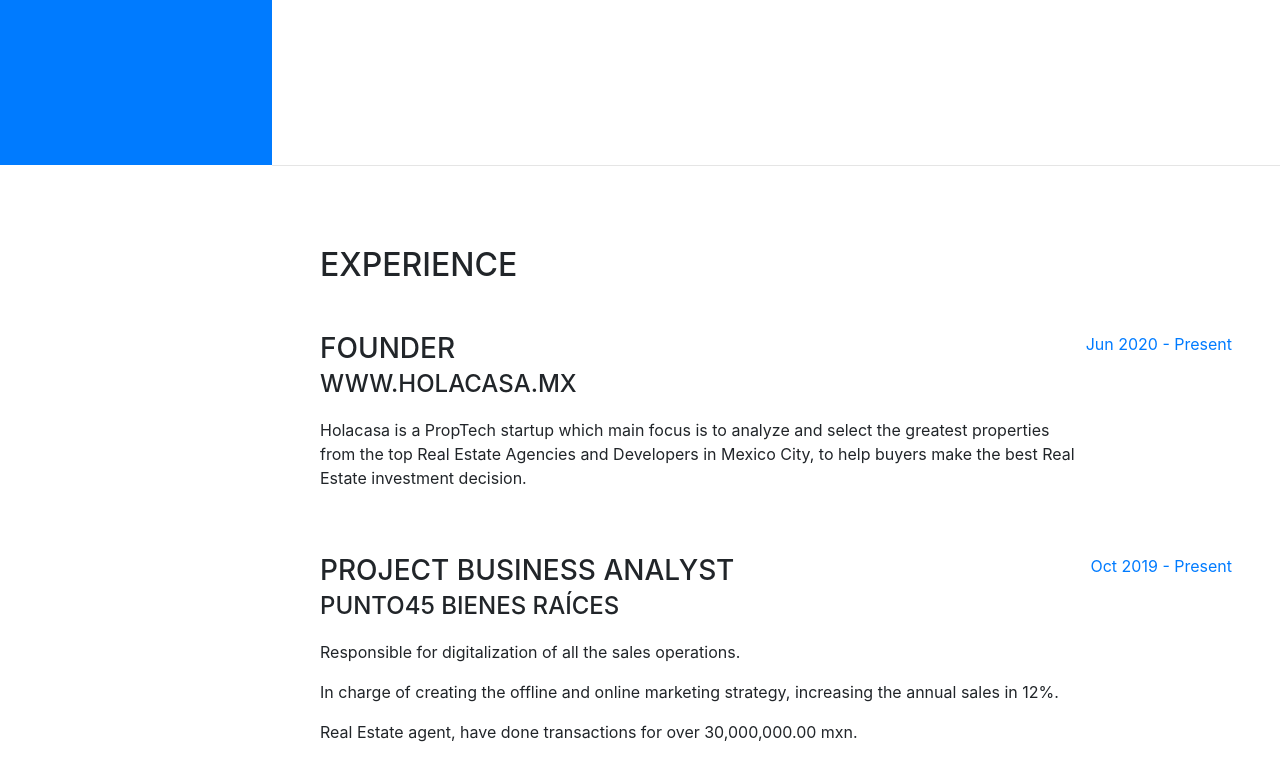
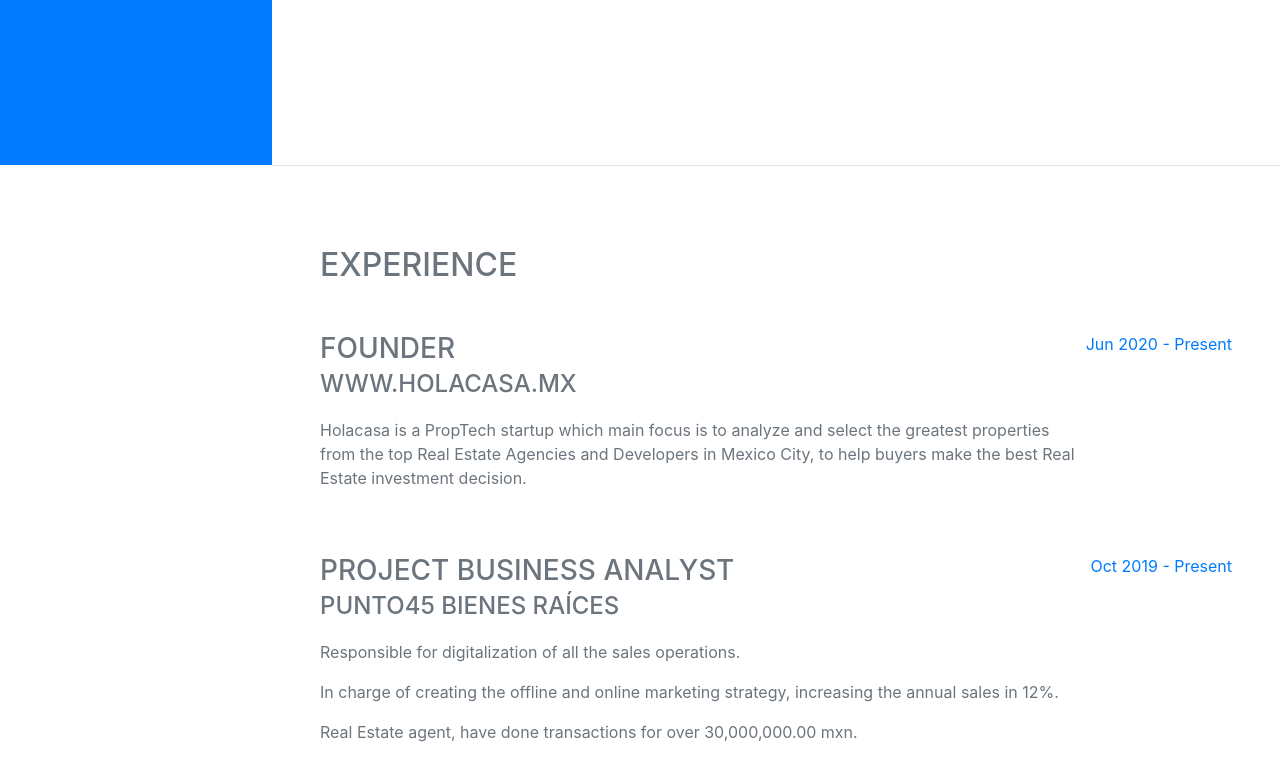
Before and after one commit to ericyanez/helllo, a plain HTML site: page index.html in a window 1280 px wide. Shown: the part 635-1392 px from the top of the page. Drawn offline with nearby package versions, Linux system fonts and the light colour scheme; a web font is replaced by a local one.

Commit message:
Update styles.css

```diff
--- a/css/styles.css
+++ b/css/styles.css
@@ -1,4 +1,4 @@
-qbody {
+body {
   padding-top: 3.375rem;
   color: #6c757d;
 }
```
